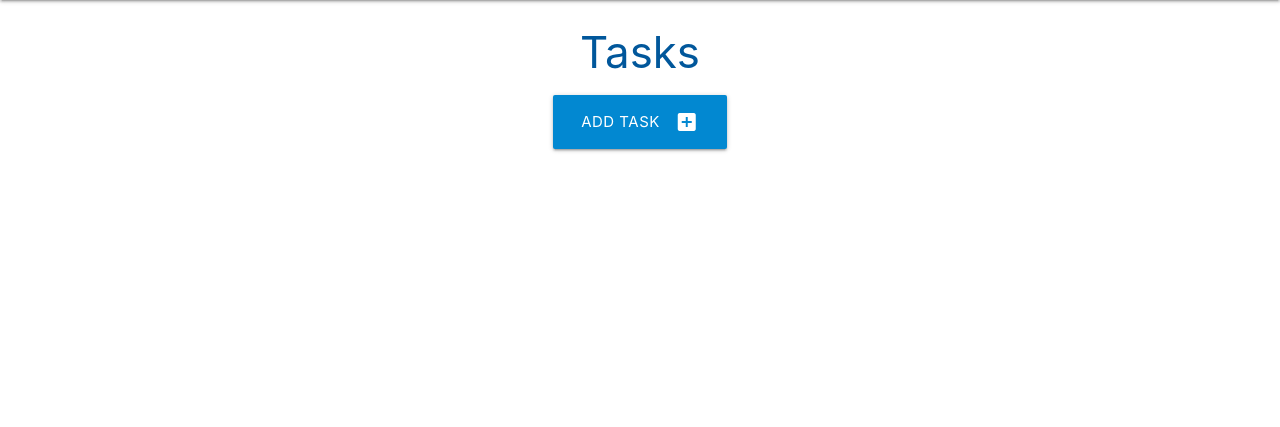
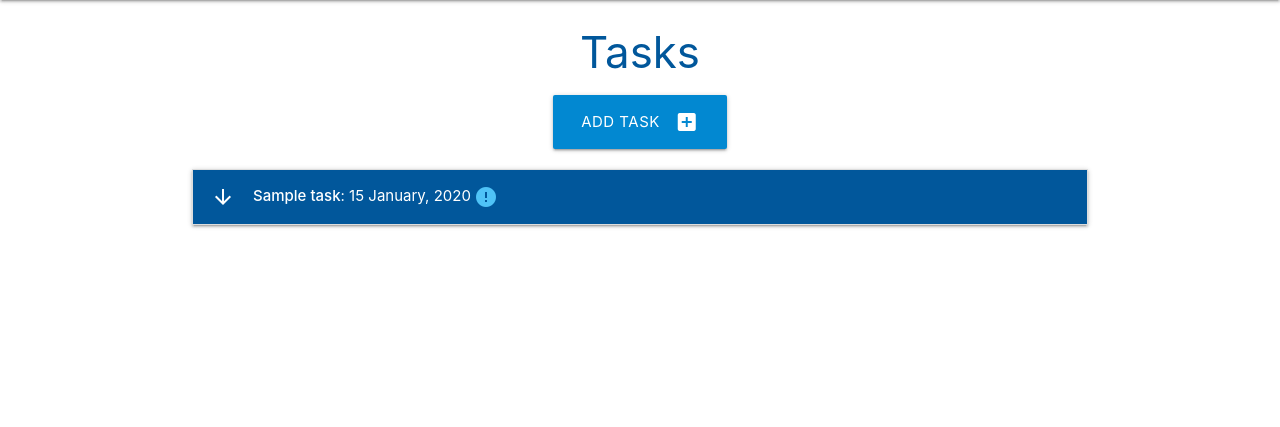
Before and after one commit to Dawesie/flask-sqlalchamy-task-manager, a Flask app: page / in a window 1280 px wide. Shown: the part 64-491 px from the top of the page. Run offline with Flask 3, Linux system fonts and the light colour scheme; tables that the repository leaves empty hold one stand-in row (values such as "Sample post").

Commit message:
Add code to view tasks on the front-end in date order.

```diff
--- a/taskmanager/routes.py
+++ b/taskmanager/routes.py
@@ -5,7 +5,8 @@ from taskmanager.models import Category, Task
 
 @app.route("/")
 def home():
-    return render_template("tasks.html")
+    tasks = list(Task.query.order_by(Task.id).all())
+    return render_template("tasks.html", tasks=tasks)
 
 
 @app.route("/categories")
@@ -49,10 +50,10 @@ def add_task():
         task = Task(
             task_name=request.form.get("task_name"),
             task_description=request.form.get("task_description"),
-            is_urgent=bool(True if request.form.get("is.urgent") else False),
+            is_urgent=bool(True if request.form.get("is_urgent") else False),
             due_date=request.form.get("due_date"),
             category_id=request.form.get("category_id")
-            )
+        )
         db.session.add(task)
         db.session.commit()
         return redirect(url_for("home"))
--- a/taskmanager/static/js/script.js
+++ b/taskmanager/static/js/script.js
@@ -17,4 +17,7 @@ document.addEventListener('DOMContentLoaded', function () {
     let selects = document.querySelectorAll('select');
     M.FormSelect.init(selects);
 
+    // collapsible initializataion
+    let collapsibles = document.querySelectorAll(".collapsible");
+    M.Collapsible.init(collapsibles);
 });
--- a/taskmanager/templates/add_task.html
+++ b/taskmanager/templates/add_task.html
@@ -52,7 +52,7 @@
                 <select name="category_id" id="category_id" class="validate" required>
                     <option value="" disabled selected>Choose Category</option>
                     {% for category in categories %}
-                    <option value="{{ category_id}}">{{ category.category_name }}</option>
+                    <option value="{{ category.id }}">{{ category.category_name }}</option>
                     {% endfor %}
                 </select>
                 <label for="category_id">Category</label>
--- a/taskmanager/templates/tasks.html
+++ b/taskmanager/templates/tasks.html
@@ -10,4 +10,24 @@
         </a>
     </div>
 </div>
+
+<ul class="collapsible">
+    {% for task in tasks|sort(attribute="due_date") %}
+    <li>
+        <div class="collapsible-header white-text light-blue darken-4">
+            <i class="material-icons">arrow_downward</i>
+            <strong>{{ task.task_name }}</strong> : {{ task.due_date.strftime("%d %B, %Y") }}
+            {% if task.is_urgent == True %}
+            <i class="material-icons light-blue-text text-lighten-2">error</i>
+            {% endif %}
+        </div>
+        <div class="collapsible-body">
+            <strong>{{ task.category }}</strong>
+            <p>{{ task.task_description }}</p>
+        </div>
+    </li>
+    {% endfor %}
+</ul>
+
+
 {% endblock %}
```
